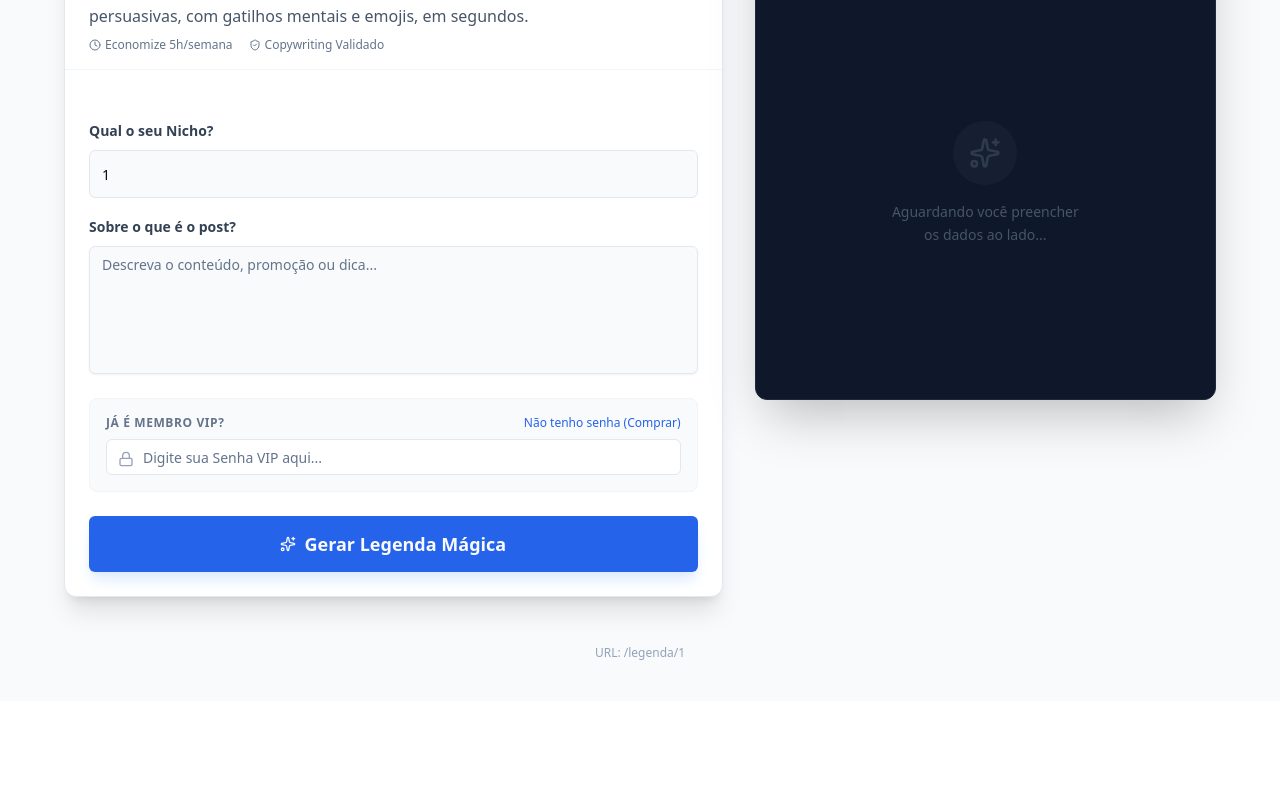
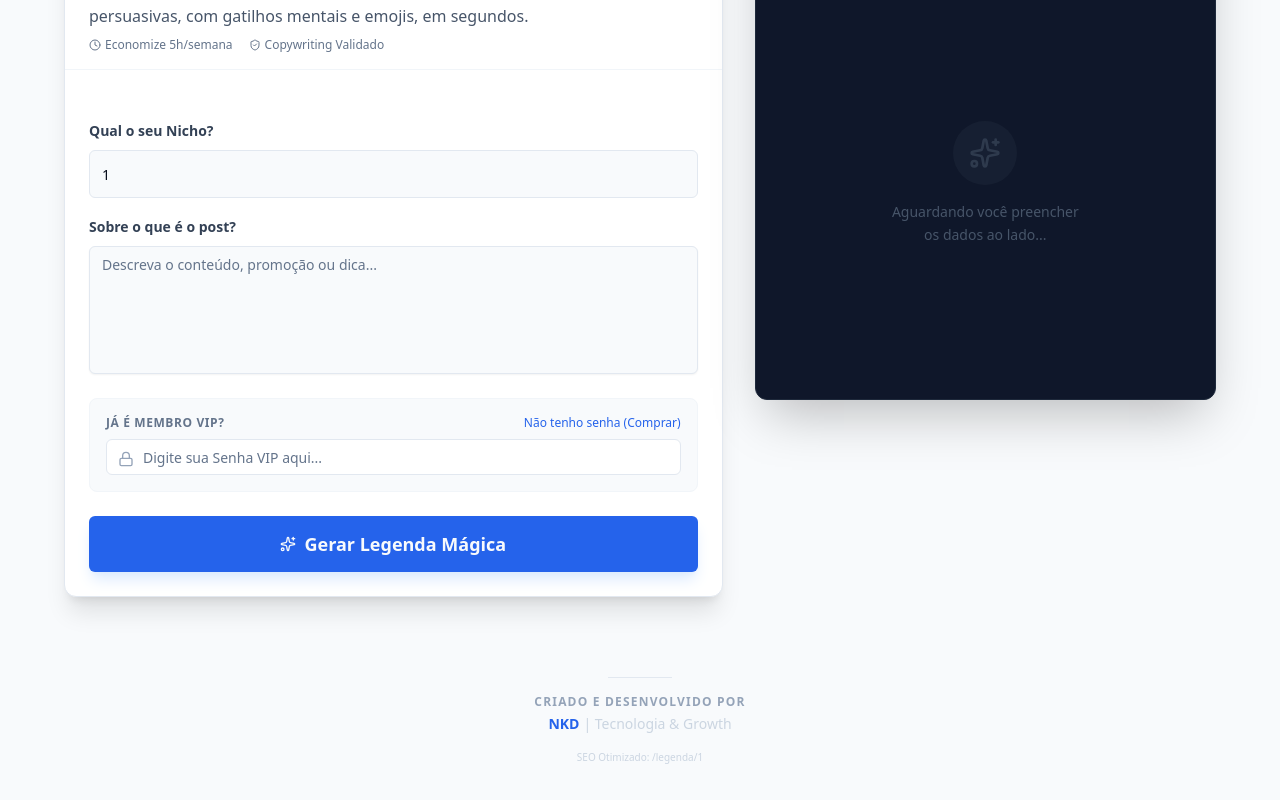
Before and after one commit to nkd-ofc0/copy_fabric, a Next.js app: page /legenda/1 in a window 1280 px wide. Shown: the part 266-1066 px from the top of the page. Before the commit the page ends 967 px from the top, so only its background shows below. Built offline with nearby package versions, Linux system fonts and the light colour scheme; no server answers.

Commit message:
Update page.tsx

```diff
--- a/src/app/legenda/[slug]/page.tsx
+++ b/src/app/legenda/[slug]/page.tsx
@@ -38,8 +38,25 @@ export default async function Page({ params }: Props) {
 
       <CopyTool defaultNiche={displayTitle} />
 
-      <div className="max-w-2xl mt-12 text-center text-slate-400 text-xs">
-         URL: /legenda/{resolvedParams.slug}
+      <div className="mt-20 mb-10 text-center space-y-4">
+         <div className="h-px w-16 bg-slate-200 mx-auto"></div>
+
+         <div className="flex flex-col items-center gap-1">
+           <p className="text-slate-400 text-xs uppercase tracking-widest font-bold">
+             Criado e Desenvolvido por
+           </p>
+           <a
+             href="https://instagram.com/SEU_INSTAGRAM"
+             target="_blank"
+             className="text-blue-600 font-black text-sm hover:underline flex items-center gap-1"
+           >
+             NKD <span className="text-slate-300 font-normal">| Tecnologia & Growth</span>
+           </a>
+         </div>
+
+         <p className="text-[10px] text-slate-300">
+           SEO Otimizado: /legenda/{resolvedParams.slug}
+         </p>
       </div>
     </div>
   );
```
